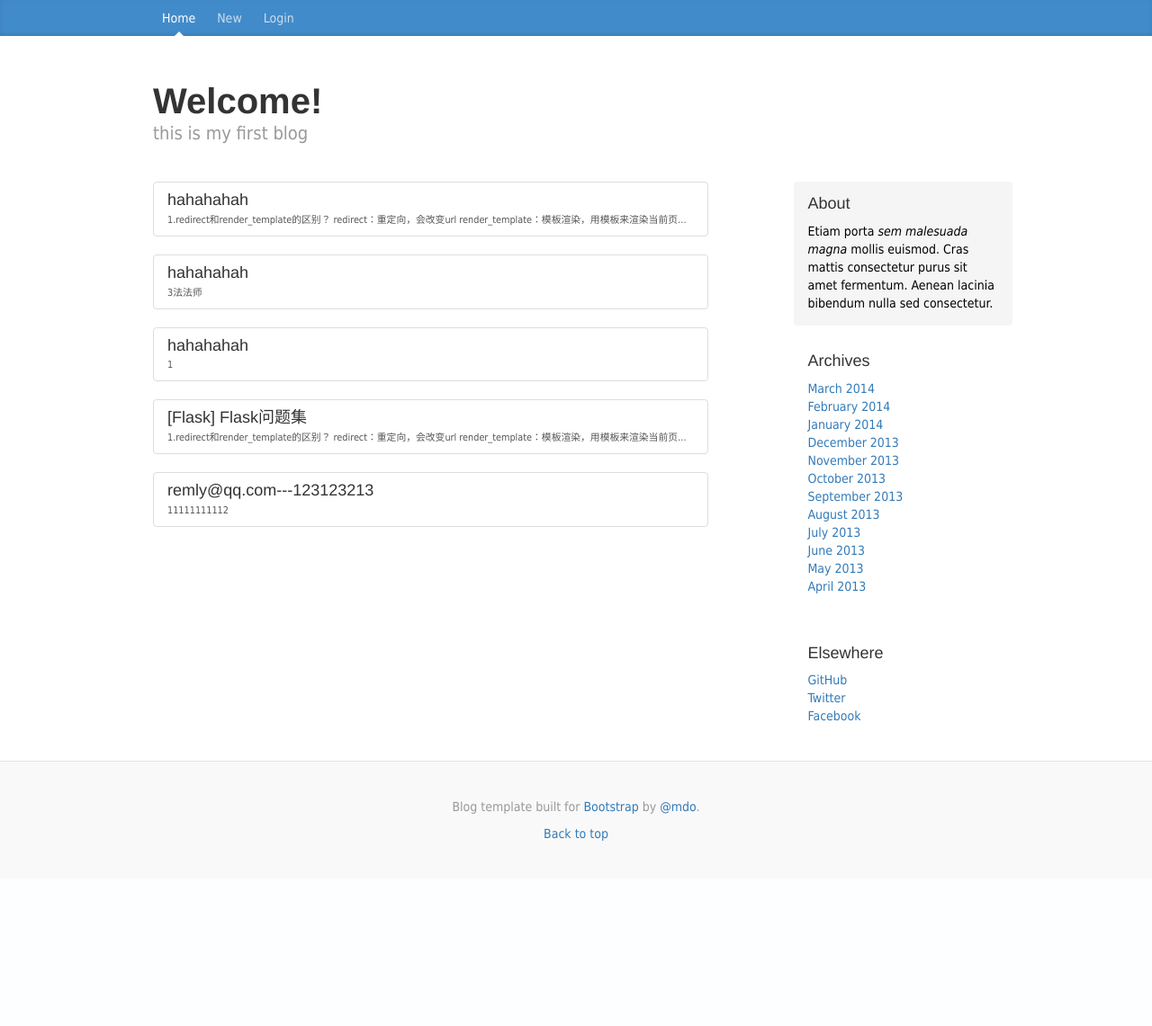
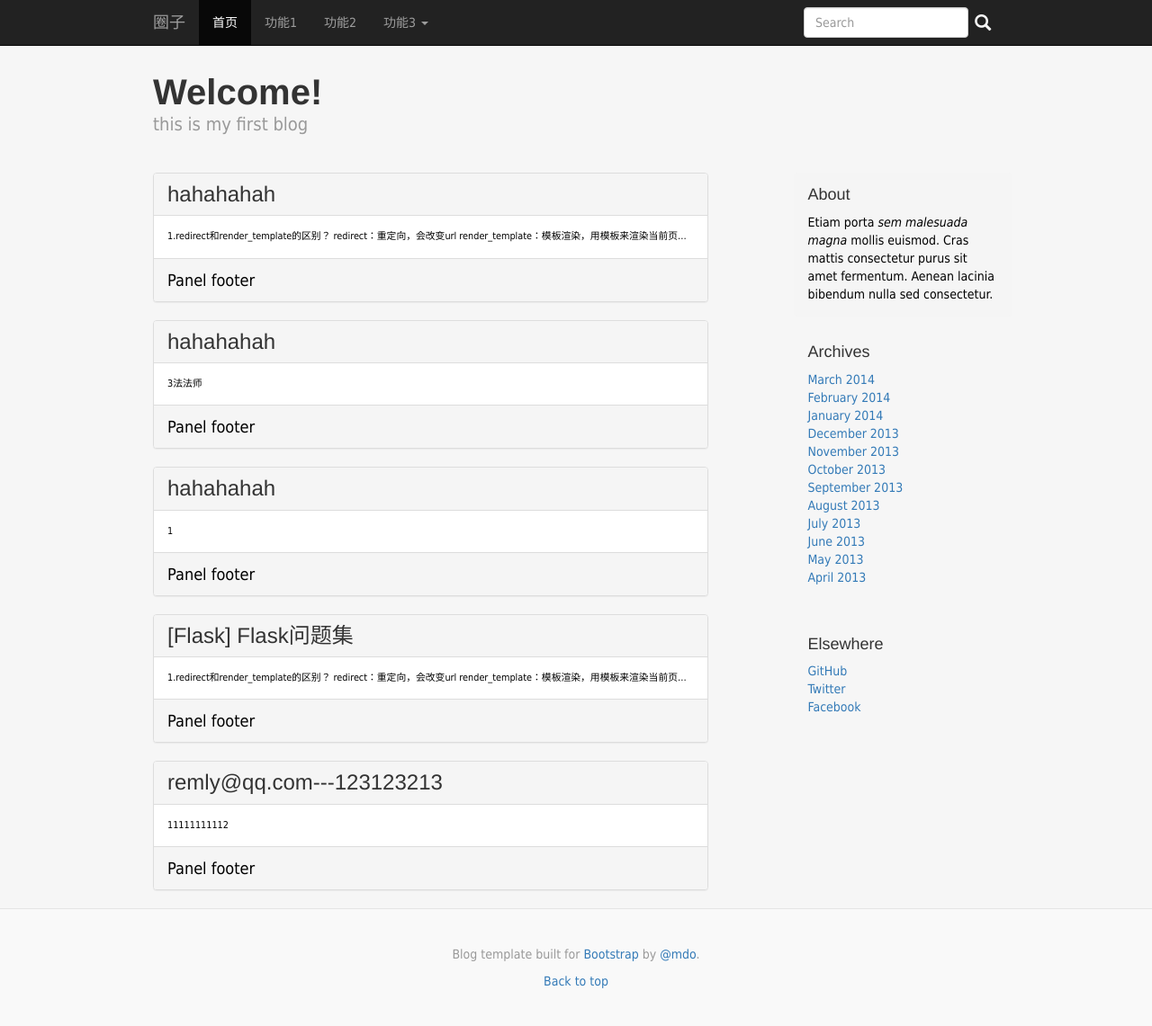
Before and after one commit to LongchuanYu/flask_myblog, a Flask app: page / in a window 1280 px wide. Shown: the whole page at 90% size. Before the commit the page ends 935 px from the top, so only its background shows below. Run offline with Flask 2, Linux system fonts and the light colour scheme; data comes from the database, SQL or seed files in the repository; some libraries are stand-ins or nearby versions.

Commit message:
nav optimize

```diff
--- a/myapp/static/base.css
+++ b/myapp/static/base.css
@@ -6,6 +6,7 @@
     font-family: tahoma,arial,sans-serif;
     font-style:normal;
     color: #000;
+    background-color: #f6f6f6;
     font-variant-ligatures: normal;
     font-variant-caps: normal;
     font-variant-numeric: normal;
@@ -41,9 +42,23 @@
   /*
    * Masthead for nav
    */
+  .blog-index-search{
+    display: inline-block;
+    height:30px;
+    width:30px;
+    cursor: pointer;
+  }
+  .blog-index-search .glyphicon{
+    font-size: 1.3em;
+    color: #f6f6f6;
+    top:5px;
+    margin-left: 3px;
+  }
+
 
   .blog-masthead {
-    background-color: #428bca;
+    height:100px;
+    background-color: #103858;
     -webkit-box-shadow: inset 0 -2px 5px rgba(0,0,0,.1);
             box-shadow: inset 0 -2px 5px rgba(0,0,0,.1);
   }
@@ -86,7 +101,7 @@
    */
 
   .blog-header {
-    padding-top: 20px;
+    padding-top: 50px;
     padding-bottom: 20px;
   }
   .blog-title {
--- a/myapp/static/blog_index.css
+++ b/myapp/static/blog_index.css
@@ -4,3 +4,7 @@
     white-space: nowrap;
     text-overflow:ellipsis;
 }
+
+.blog-index-title{
+    font-size:1.5em;
+}
--- a/myapp/templates/base.html
+++ b/myapp/templates/base.html
@@ -22,6 +22,55 @@
   </head>
 
   <body>
+    <!-- 导航栏 -->
+    <nav class="navbar navbar-inverse navbar-fixed-top">
+      <div class="container">
+        <!-- Brand and toggle get grouped for better mobile display -->
+        <div class="navbar-header">
+          <button type="button" class="navbar-toggle collapsed" data-toggle="collapse" data-target="#bs-example-navbar-collapse-1" aria-expanded="false">
+            <span class="sr-only">Toggle navigation</span>
+            <span class="icon-bar"></span>
+            <span class="icon-bar"></span>
+            <span class="icon-bar"></span>
+          </button>
+          <a class="navbar-brand" href="#">圈子</a>
+        </div>
+
+        <!-- Collect the nav links, forms, and other content for toggling -->
+        <div class="collapse navbar-collapse" id="bs-example-navbar-collapse-1">
+          <ul class="nav navbar-nav">
+            <li class="active"><a href="/">首页 <span class="sr-only">(current)</span></a></li>
+            <li><a href="{{ url_for('blog.create') }}">功能1</a></li>
+          </ul>
+          <!-- 搜索框 -->
+          <form class="navbar-form navbar-right">
+            <div class="form-group">
+              <input type="text" class="form-control" placeholder="Search">
+            </div>
+            <div class="blog-index-search">
+                <span class="glyphicon glyphicon-search"></span>
+            </div>
+
+          </form>
+          <ul class="nav navbar-nav">
+            <li><a href="#">功能2</a></li>
+            <li class="dropdown">
+              <a href="#" class="dropdown-toggle" data-toggle="dropdown" role="button" aria-haspopup="true" aria-expanded="false">功能3 <span class="caret"></span></a>
+              <ul class="dropdown-menu">
+                <li><a href="#">Action</a></li>
+                <li><a href="#">Another action</a></li>
+                <li><a href="#">Something else here</a></li>
+                <li role="separator" class="divider"></li>
+                <li><a href="#">Separated link</a></li>
+              </ul>
+            </li>
+          </ul>
+        </div><!-- /.navbar-collapse -->
+      </div><!-- /.container-fluid -->
+    </nav>
+
+
+<!--
     <div class="blog-masthead">
       <div class="container">
         <nav class="blog-nav">
@@ -43,7 +92,9 @@
           {% endif %}
         </nav>
       </div>
-    </div>
+    </div> -->
+
+
 
     <div class="container">
       <div class="blog-header">
--- a/myapp/templates/blog/index.html
+++ b/myapp/templates/blog/index.html
@@ -21,11 +21,26 @@ this is my first blog
 
 {% block blog_text %}
 {% for post in posts %}
-<div class="list-group">
+
+<div class="panel panel-default">
+  <div class="panel-heading">
+    <h3 class="panel-title">
+      <a class="blog-index-title" href="{{ url_for('blog.article',id=post['id']) }}">{{post['title']}}</a>
+    </h3>
+  </div>
+  <div class="panel-body blog-index-textbody">
+    {{ post['body']|ellipsis  }}
+  </div>
+  <div class="panel-footer">Panel footer</div>
+</div>
+
+
+
+<!-- <div class="list-group">
   <a href="{{ url_for('blog.article',id=post['id']) }}" class="list-group-item">
     <h4 class="list-group-item-heading">{{post['title']}}</h4>
     <p class="list-group-item-text blog-index-textbody">{{ post['body']|ellipsis  }}</p>
   </a>
-</div>
+</div> -->
 {% endfor %}
 {% endblock %}
```
